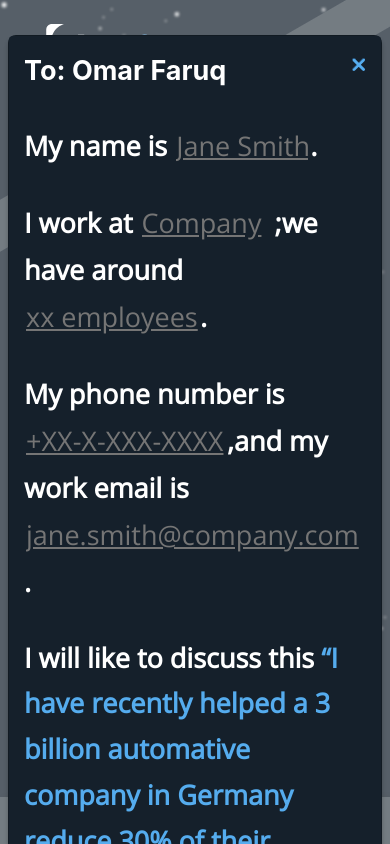
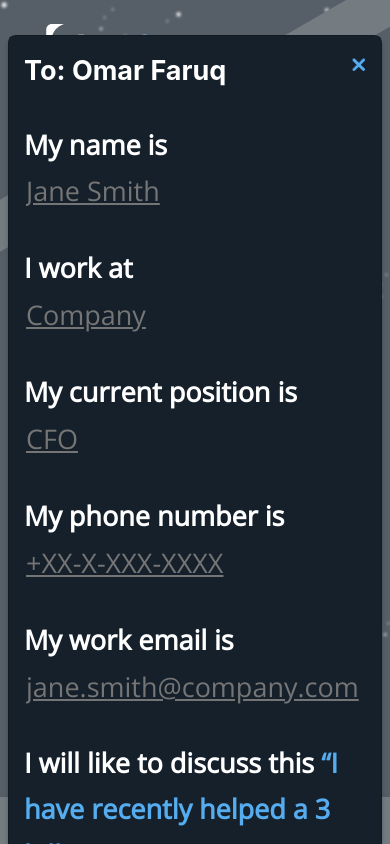
Before and after one commit to sr-js-dev/React-profile, a React (Create React App) app: page /profile in a window 390 px wide. Both pictures are taken after a click on the element "Contact me on similar subject matter". Shown: the top 844 px of the page. Built offline with nearby package versions, Linux system fonts and the light colour scheme.

Commit message:
Feat: Email List edit part

```diff
--- a/src/assets/style/Profile.css
+++ b/src/assets/style/Profile.css
@@ -72,11 +72,9 @@
     border-radius: 30px;
     overflow: hidden;
 }
-.photo-section .photo-part {
-    margin-bottom: 35px;
-}
 .photo-section>div {
     margin-top: 10px;
+    margin-bottom: 35px;
 }
 .photo-section .photo-layout {
     position: absolute;
@@ -199,7 +197,7 @@
     height: 100%;
     background: #15202B;
     box-shadow: 0px 10px 8px rgba(0, 0, 0, 0.25);
-    border: 2px dashed #343a40;
+    /* border: 2px dashed #343a40; */
     padding: 16px 40px;
     border-radius: 5px;
     z-index: 999;
@@ -729,6 +727,9 @@ like a tickmark */
     .photo-detail p:last-child {
         font-size: 36px;
     }
+    .photo-part {
+        margin-bottom: 30px;
+    }
 }
 @media (max-width:576px) {
     .mobile-view {
--- a/src/components/EditModal.js
+++ b/src/components/EditModal.js
@@ -4,7 +4,7 @@ import { EmailTypes } from '../dumy/data'
 import Arrow from '../assets/img/arrow.svg'
 
 const EditModal = (props) => {
-  const { editModal, setEditModal } = props;
+  const { editModal, setEditModal, isFlag } = props;
   const [isOpenSelect, setIsOpenSelect] = useState(false)
   const [type, setType] = useState({
     name: true,
@@ -16,30 +16,32 @@ const EditModal = (props) => {
   })
 
   useEffect(() => {
-    if(!editModal.open) return;
+    if (!editModal.editOpen) return;
     setType(editModal['type'])
   }, [editModal])
 
   // modal hide
   const hideModal = () => {
-    setEditModal({ ...editModal, open: false })
+    setEditModal({ ...editModal, editOpen: false })
   }
 
   // save button click
   const saveChangedData = () => {
-    setEditModal({ ...editModal, open: false, type: type })
+    setEditModal({ ...editModal, editOpen: false, type: type })
   }
 
+  // email item show or hide
   const handleCheck = (evt) => {
-    setType({...type, [evt.target.name]: evt.target.checked})
+    setType({ ...type, [evt.target.name]: evt.target.checked })
   }
 
+  // modal show or hide
   const isShowHide = () => {
     setIsOpenSelect(!isOpenSelect)
   }
 
   return (
-    <Modal show={editModal.open} onHide={hideModal} className="register edit-modal" animation={false}>
+    <Modal show={editModal.editOpen} onHide={hideModal} className="register edit-modal" animation={false}>
       <Modal.Body>
         <div className="positison-relative">
           <button className="btn-save" onClick={saveChangedData}>Save</button>
@@ -67,10 +69,10 @@ const EditModal = (props) => {
           <div className="content">
             {type['name'] && <div className="txt">My name is <span className="detail">Jane Smith.</span></div>}
             {type['companyName'] && <div className="txt">I work at <span className="detail">Company.</span></div>}
-            {type['employeeNum'] && <div className="txt">My current position is <span className="detail">CFO.</span></div>}
-            {type['position'] && <div className="txt">My phone number is <span className="detail">+XX-X-XXX-XXXX.</span></div>}
-            {type['phoneNum'] && <div className="txt">My work email is <span className="detail">jane.smith@company.com</span></div>}
-            {type['email'] && <div className="txt">I will like to discuss this <span className="discuss-content">“I have recently helped a 3 billion automative company in Germany reduce 30% of their company tax overhead”</span></div>}
+            {type['position'] && <div className="txt">My current position is <span className="detail">CFO.</span></div>}
+            {type['phoneNum'] && <div className="txt">My phone number is <span className="detail">+XX-X-XXX-XXXX.</span></div>}
+            {type['email'] && <div className="txt">My work email is <span className="detail">jane.smith@company.com</span></div>}
+            <div className="txt">I will like to discuss this <span className="discuss-content">“I have recently helped a 3 billion automative company in Germany reduce 30% of their company tax overhead”</span></div>
           </div>
           <div className="send-btn-part d-flex justify-content-around align-items-center w-100">
             <button className="btn-edit-send font-weight-bold" disabled>Send</button>
--- a/src/components/EmailListEdit.js
+++ b/src/components/EmailListEdit.js
@@ -1,4 +1,5 @@
 import React, { useState, useEffect } from 'react'
+import { EmailItemCheck } from '../dumy/data'
 
 const EmailListEdit = (props) => {
   const { setIsTalkEdit, talkAboutEdit, setTalkAboutEdit } = props
@@ -7,11 +8,12 @@ const EmailListEdit = (props) => {
   const [title, setTitle] = useState('')
 
   useEffect(() => {
-		setTempEmailList(talkAboutEdit['content'])
-		setEmailNum(talkAboutEdit['content'].length)
+    setTempEmailList(talkAboutEdit['emailList'])
+    setEmailNum(talkAboutEdit['emailList'].length)
     setTitle(talkAboutEdit['title'])
   }, [talkAboutEdit])
 
+  // email count change
   const emailNumSet = (evt) => {
     setEmailNum(evt.target.value)
     if (evt.target.value === "") return;
@@ -24,7 +26,14 @@ const EmailListEdit = (props) => {
     } else {
       let _tempEmailList = [...tempEmailList];
       for (let i = len; i < val; i++) {
-				_tempEmailList[i] = `${i + 1}. Talk about your company’s goals and find out how our firm services can help boost your business`;
+        const tempObj = {
+          id: `${i + 1}`,
+          content: `${i + 1}. Talk about your company’s goals and find out how our firm services can help boost your business`,
+          type: EmailItemCheck,
+          viewOpen: false,
+          editOpen: false,
+        }
+        _tempEmailList[i] = tempObj
       }
       setTempEmailList(_tempEmailList)
     }
@@ -33,16 +42,16 @@ const EmailListEdit = (props) => {
   // save form data
   const hideSaveForm = () => {
     setIsTalkEdit(false)
-		const _talkAboutEdit = {}
+    const _talkAboutEdit = { ...talkAboutEdit }
     _talkAboutEdit['title'] = title
-		_talkAboutEdit['content'] = tempEmailList
+    _talkAboutEdit['emailList'] = tempEmailList
     setTalkAboutEdit(_talkAboutEdit)
   }
 
   // email content change
   const handleChange = (evt, index) => {
     const _tempEmailList = [...tempEmailList]
-		_tempEmailList[index] = evt.target.value
+    _tempEmailList[index]['content'] = evt.target.value
     setTempEmailList(_tempEmailList)
   }
 
@@ -67,7 +76,7 @@ const EmailListEdit = (props) => {
           <div className="email-display">
             {
               tempEmailList && tempEmailList.length > 0 && tempEmailList.map((item, i) => (
-								<textarea key={i} placeholder={item} maxLength="240" onChange={(evt) => handleChange(evt, i)} />
+                <textarea key={i} placeholder={item['content']} maxLength="240" onChange={(evt) => handleChange(evt, i)} />
               ))
             }
           </div>
--- /dev/null
+++ b/src/components/ViewModal.js
@@ -0,0 +1,43 @@
+import React, { useEffect, useState } from 'react'
+import Modal from "react-bootstrap/Modal";
+import CloseIcon from '../assets/img/closeIcon.svg'
+
+const ViewModal = (props) => {
+  const { viewModal, setViewModal, isFlag } = props
+  const [emailType, setEmailType] = useState([])
+
+  useEffect(() => {
+    setEmailType(viewModal.type)
+  }, [viewModal])
+
+  // modal hide
+  const hideModal = () => {
+    const _viewModal = { ...viewModal }
+    _viewModal.viewOpen = false
+    setViewModal(_viewModal)
+  }
+
+  return (
+    <Modal show={viewModal.viewOpen} onHide={hideModal} className="register" animation={false}>
+      <Modal.Body>
+        <div className="close-icon">
+          <img src={CloseIcon} onClick={hideModal} alt="closeIcon" />
+        </div>
+        <div className="content">
+          <p className="font-weight-bold title">To: Omar Faruq</p>
+          {emailType['name'] && <div className="txt">My name is <input type="text" className="profile-detail" placeholder="Jane Smith" /></div>}
+          {emailType['companyName'] && <div className="txt">I work at <input type="text" className="profile-detail" placeholder="Company" /></div>}
+          {emailType['position'] && <div className="txt">My current position is <input type="text" className="profile-detail" placeholder="CFO" /></div>}
+          {emailType['phoneNum'] && <div className="txt">My phone number is <input type="text" className="profile-detail" placeholder="+XX-X-XXX-XXXX" /></div>}
+          {emailType['email'] && <div className="txt">My work email is <input type="text" className="profile-detail" placeholder="jane.smith@company.com" /></div>}
+          <div className="txt">I will like to discuss this <span className="discuss-content">“I have recently helped a 3 billion automative company in Germany reduce 30% of their company tax overhead”</span></div>
+        </div>
+        <div className="send-btn-part d-flex justify-content-around align-items-center w-100">
+          <button className="btn-send font-weight-bold">Send</button>
+        </div>
+      </Modal.Body>
+    </Modal>
+  )
+}
+
+export default ViewModal
--- a/src/dumy/data.js
+++ b/src/dumy/data.js
@@ -11,42 +11,69 @@ export const ThemeMode = [
 
 export const EmailTypes = [
   {
-    "id" : "1",
-    "item" : "Name",
+    "id": "1",
+    "item": "Name",
     "value": "name"
   },
   {
-    "id" : "2",
-    "item" : "Company's name",
-    "value" : "companyName"
+    "id": "2",
+    "item": "Company's name",
+    "value": "companyName"
   },
   {
-    "id" : "3",
+    "id": "3",
     "item": "Numbers of employee",
-    "value" : "employeeNum"
+    "value": "employeeNum"
   },
   {
-    "id" : "4",
-    "item" : "Position in the Company",
+    "id": "4",
+    "item": "Position in the Company",
     "value": "position"
   },
   {
-    "id" : "5",
-    "item" : "Phone Number",
-    "value" : "phoneNum"
+    "id": "5",
+    "item": "Phone Number",
+    "value": "phoneNum"
   },
   {
-    "id" : "6",
-    "item" : "Email",
-    "value" : "email"
+    "id": "6",
+    "item": "Email",
+    "value": "email"
   }
 ]
 
+export const EmailItemCheck = {
+  name: true,
+  companyName: true,
+  employeeNum: true,
+  position: true,
+  phoneNum: true,
+  email: true
+}
+
 export const TalkAboutData = {
   title: "What we can talk about",
-  content: [
-    "1. Talk about your company’s goals and find out how our firm services can help boost your business",
-    "2. Give you an expert and actionable insight and current trends in relation to your business and industry",
-    "3. Talk about how our firm has transformed businesses in your industry."
+  emailList: [
+    {
+      id: "1",
+      content: "1. Talk about your company’s goals and find out how our firm services can help boost your business",
+      type: EmailItemCheck,
+      viewOpen: false,
+      editOpen: false,
+    },
+    {
+      id: "2",
+      content: "2. Give you an expert and actionable insight and current trends in relation to your business and industry",
+      type: EmailItemCheck,
+      viewOpen: false,
+      editOpen: false,
+    },
+    {
+      id: "3",
+      content: "3. Talk about how our firm has transformed businesses in your industry.",
+      type: EmailItemCheck,
+      viewOpen: false,
+      editOpen: false,
+    }
   ]
 }
--- a/src/pages/Profile.js
+++ b/src/pages/Profile.js
@@ -9,12 +9,11 @@ import List3 from "../assets/img/list-3.svg"
 import Menu1 from '../assets/img/menu1.svg'
 import CloseMenu from '../assets/img/CloseMenu.svg'
 import Attached from '../assets/img/attach.svg'
-import CloseIcon from '../assets/img/closeIcon.svg'
 import ThemeIcon from '../assets/img/Theme.svg'
 import PhotoAdd from '../assets/img/photoAdd.svg'
 import Arrow from '../assets/img/arrow.svg'
-import Modal from "react-bootstrap/Modal";
 import EditModal from '../components/EditModal'
+import ViewModal from '../components/ViewModal'
 import EmailListEdit from '../components/EmailListEdit'
 // style
 import "../assets/style/Profile.css";
@@ -23,7 +22,6 @@ import { ThemeMode, TalkAboutData } from '../dumy/data'
 
 const Profile = () => {
   const [isOpenMenu, setIsOpenMenu] = useState(false)
-  const [isOpenModal, setIsOpenModal] = useState(false);
   const [isEditMode, setIsEditMode] = useState(false)
   const [isCloseMenu, setIsCloseMenu] = useState(false)
   const [isTalkEdit, setIsTalkEdit] = useState(false)
@@ -31,10 +29,12 @@ const Profile = () => {
   const [selectVal, setSelectVal] = useState('Dark')
   const [colorVal, setColorVal] = useState('#55ACEE')
   const [isContactEdit, setIsContactEdit] = useState(false)
-  const [talkAboutEdit, setTalkAboutEdit] = useState({ title: '', emailList: [] })
+  const [talkAboutEdit, setTalkAboutEdit] = useState({})
+  const [talkModalData, setTalkModalData] = useState({})
   const [contactVal, setContactVal] = useState({ title: 'Why you should contact me', msg: 'I have recently helped a 3 billion automative company in Germany reduce 30% of their company tax overhead.', emailMsg: 'Contact me on similar subject matter' })
   const [contactEditModal, setContactEditModal] = useState({
-    open: false,
+    viewOpen: false,
+    editOpen: false,
     type: {
       name: true,
       companyName: true,
@@ -49,6 +49,15 @@ const Profile = () => {
     setTalkAboutEdit(TalkAboutData)
   }, [])
 
+  useEffect(() => {
+    if (Object.keys(talkModalData).length > 0) {
+      const _talkAboutEdit = { ...talkAboutEdit }
+      const _talkModalData = { ...talkModalData }
+      let index = parseInt(talkModalData['id']) - 1
+      _talkAboutEdit['emailList'][index] = _talkModalData
+      setTalkAboutEdit(_talkAboutEdit)
+    }
+  }, [talkModalData])
   // select option hide event
   useEffect(() => {
     document.addEventListener("click", closeSelect);
@@ -56,8 +65,8 @@ const Profile = () => {
   }, [isOpenSelect])
 
   useEffect(() => {
-    if (isOpenModal) document.body.style.paddingRight = "0px";
-  }, [isOpenModal])
+    if (contactEditModal.viewOpen) document.body.style.paddingRight = "0px";
+  }, [contactEditModal.viewOpen])
 
   const closeSelect = (evt) => {
     if (evt.target.id === "isOpenSelect") return;
@@ -65,13 +74,9 @@ const Profile = () => {
   }
   // modal show
   const showModal = () => {
-    if (!isEditMode) setIsOpenModal(true);
-    else setContactEditModal({ ...contactEditModal, open: true })
+    if (!isEditMode) setContactEditModal({ ...contactEditModal, viewOpen: true })
+    else setContactEditModal({ ...contactEditModal, editOpen: true })
   };
-  // modal hide
-  const hideModal = () => {
-    setIsOpenModal(false);
-  }
   // What we can talk about section Edit display
   const talkAboutDisplay = () => {
     if (!isEditMode) return;
@@ -107,6 +112,34 @@ const Profile = () => {
     const _msg = data.get('msg') || contactVal.msg
     const _emailMsg = data.get('emailMsg') || contactVal.emailMsg
     setContactVal({ title: _title, msg: _msg, emailMsg: _emailMsg })
+  }
+  // eamilList modal show
+  const emailListModalShow = (id) => {
+    const _emailList = { ...talkAboutEdit['emailList'][id] }
+    if (!isEditMode) {
+      _emailList['viewOpen'] = true
+      _emailList['editOpen'] = false
+    } else {
+      _emailList['editOpen'] = true
+      _emailList['viewOpen'] = false
+    }
+    setTalkModalData(_emailList)
+  }
+  // talk about content
+  const TalkAboutParagraph = (txt, id, mode) => {
+    return (
+      <div className={mode ? 'd-flex align-items-center talk-txt dashed-border' : 'd-flex align-items-center talk-txt'} key={id}>
+        <div>
+          <img src={id === 0 ? List1 : (id === 1 ? List2 : List3)} alt="List1" className="list-img" />
+        </div>
+        <div className='description cursor-pointer' style={{ marginLeft: '11.5px' }} onClick={() => emailListModalShow(id)}>
+          <span>{txt}</span>
+          <span className="m-left-8">
+            <img src={Vector} className="email-icon" alt="Vector" />
+          </span>
+        </div>
+      </div>
+    )
   }
 
   return (
@@ -162,7 +195,7 @@ const Profile = () => {
                     <img src={ProfileImg} alt="profile" className="profile-img" />
                   </div>
                 </div>
-                <div className="col-lg-7 mb-2 position-relative">
+                <div className={isEditMode ? 'col-lg-7 mb-2 position-relative d-flex flex-column justify-content-between' : 'col-lg-7 mb-2 position-relative'}>
                   {
                     isEditMode && isContactEdit &&
                     <>
@@ -184,9 +217,11 @@ const Profile = () => {
                       <div className="layout" onClick={() => setIsContactEdit(false)}></div>
                     </>
                   }
-                  <h2 className={isEditMode ? 'dashed-border title mb-4 cursor-pointer' : 'title mb-4'} onClick={contactDisplay}>{contactVal.title}</h2>
-                  <p className={isEditMode ? 'dashed-border description' : 'description'}>{contactVal.msg}</p>
-                  <p className={isEditMode ? 'dashed-border similar-subject' : 'similar-subject'} onClick={showModal}>
+                  <div className={isEditMode ? 'dashed-border cursor-pointer mb-3' : 'mb-3'} onClick={contactDisplay}>
+                    <h2 className='title mb-4'>{contactVal.title}</h2>
+                    <p className='description mb-0'>{contactVal.msg}</p>
+                  </div>
+                  <p className={isEditMode ? 'dashed-border similar-subject mb-0' : 'similar-subject'} onClick={showModal}>
                     <span>{contactVal.emailMsg}</span>
                     <span className="m-left-8">
                       <img src={Vector} className="email-icon" alt="Vector" />
@@ -201,8 +236,8 @@ const Profile = () => {
                 <div className="col-lg-12 position-relative">
                   <h2 className={isEditMode ? 'dashed-border title cursor-pointer' : 'title'} onClick={talkAboutDisplay}>{talkAboutEdit['title']}</h2>
                   {
-                    talkAboutEdit['content'] && talkAboutEdit['content'].length > 0 && talkAboutEdit['content'].map((item, i) => (
-                      TalkAboutParagraph(item, i, isEditMode)
+                    talkAboutEdit['emailList'] && talkAboutEdit['emailList'].length > 0 && talkAboutEdit['emailList'].map((item, i) => (
+                      TalkAboutParagraph(item['content'], i, isEditMode)
                     ))
                   }
                   {
@@ -358,49 +393,14 @@ const Profile = () => {
               <button className="btn-close-edit-mode" onClick={() => setIsEditMode(!isEditMode)}><strong>Close Edit Mode</strong></button>
             </div>
           </div>}
-      {/* modal */}
-      <Modal show={isOpenModal} onHide={hideModal} className="register" animation={false}>
-        <Modal.Body>
-          <div className="close-icon">
-            <img src={CloseIcon} onClick={hideModal} alt="closeIcon" />
-          </div>
-          <div className="content">
-            <p className="font-weight-bold title">To: Omar Faruq</p>
-            {contactEditModal['type']['name'] && <div className="txt">My name is <input type="text" className="profile-detail" placeholder="Jane Smith" style={{ width: '136px' }} />.</div>}
-            <div className="txt">
-              {contactEditModal['type']['companyName'] && <>I work at <input type="text" className="profile-detail" placeholder="Company" style={{ width: '135px' }} />;</>}
-              {contactEditModal['type']['employeeNum'] && <>we have around <input type="text" className="profile-detail" placeholder="xx employees" style={{ width: '176px' }} />.</>}
-            </div>
-            <div className="txt">
-              {contactEditModal['type']['phoneNum'] && <>My phone number is <input type="text" className="profile-detail" placeholder="+XX-X-XXX-XXXX" style={{ width: '203px' }} />,</>}
-              {contactEditModal['type']['email'] && <>and my work email is <input type="text" className="profile-detail" placeholder="jane.smith@company.com" style={{ width: '337px' }} />.</>}
-            </div>
-            <div className="txt">I will like to discuss this  <span className="discuss-content">
-              “I have recently helped a 3 billion automative company in Germany reduce 30% of their company tax overhead”</span></div>
-          </div>
-          <div className="send-btn-part d-flex justify-content-around align-items-center w-100">
-            <button className="btn-send font-weight-bold">Send</button>
-          </div>
-        </Modal.Body>
-      </Modal>
-      <EditModal editModal={contactEditModal} setEditModal={setContactEditModal} />
-    </div>
-  )
-}
+      {/* Contact modal */}
+      <ViewModal viewModal={contactEditModal} setViewModal={setContactEditModal} isFlag="contact" />
+      <EditModal editModal={contactEditModal} setEditModal={setContactEditModal} isFlag="talk" />
 
-// talk about content
-function TalkAboutParagraph(txt, id, mode) {
-  return (
-    <div className={mode ? 'd-flex align-items-center talk-txt dashed-border' : 'd-flex align-items-center talk-txt'} key={id}>
-      <div>
-        <img src={id === 0 ? List1 : (id === 1 ? List2 : List3)} alt="List1" className="list-img" />
-      </div>
-      <div className={mode ? 'description cursor-pointer' : 'description'} style={{ marginLeft: '11.5px' }}>
-        <span>{txt}</span>
-        <span className="m-left-8">
-          <img src={Vector} className="email-icon" alt="Vector" />
-        </span>
-      </div>
+      {/* Talk modal */}
+      { Object.keys(talkModalData).length > 0 && talkModalData['viewOpen'] && <ViewModal viewModal={talkModalData} setViewModal={setTalkModalData} isFlag="contact" />}
+      { Object.keys(talkModalData).length > 0 && talkModalData['editOpen'] && <EditModal editModal={talkModalData} setEditModal={setTalkModalData} isFlag="talk" />}
+
     </div>
   )
 }
```
Also changed, not shown: src/pages/Home.js (+11 -11 lines), src/components/Footer.js (indentation only). Lines whose indentation alone changed are shown as unchanged.
